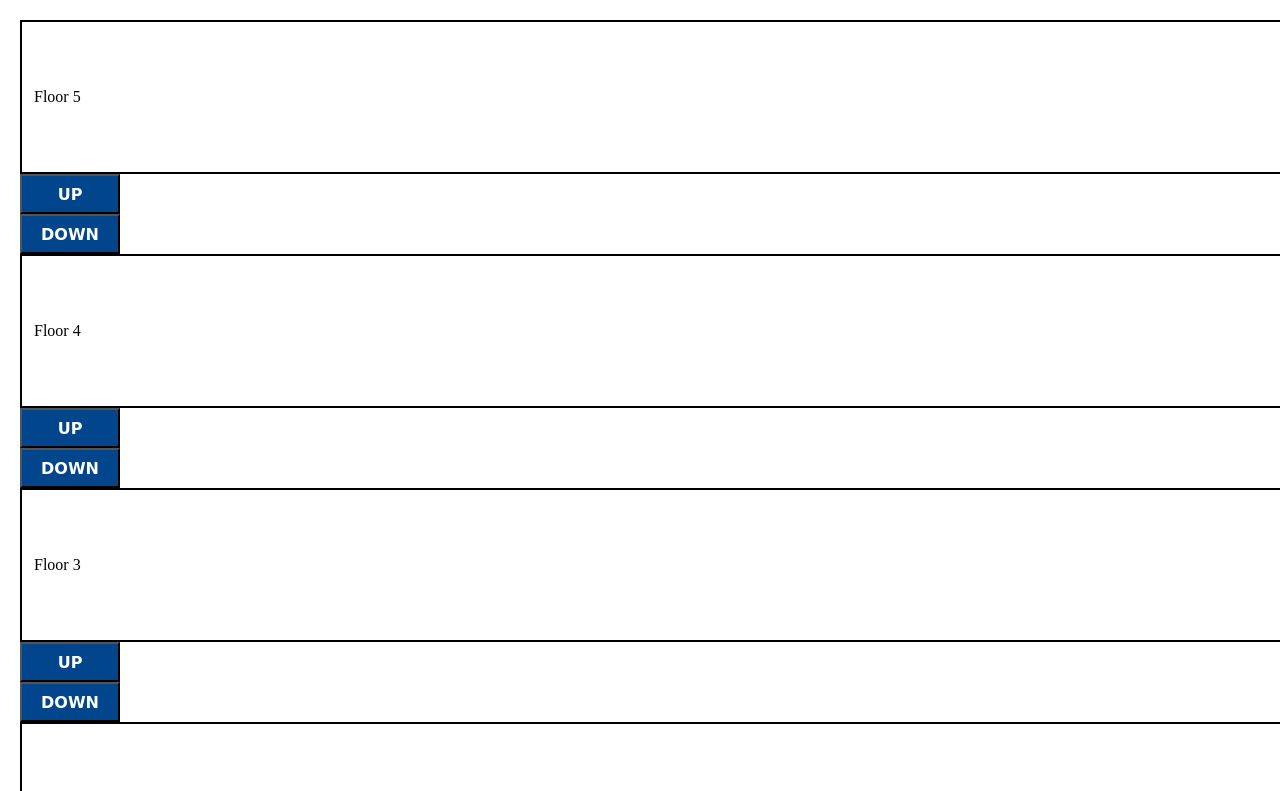
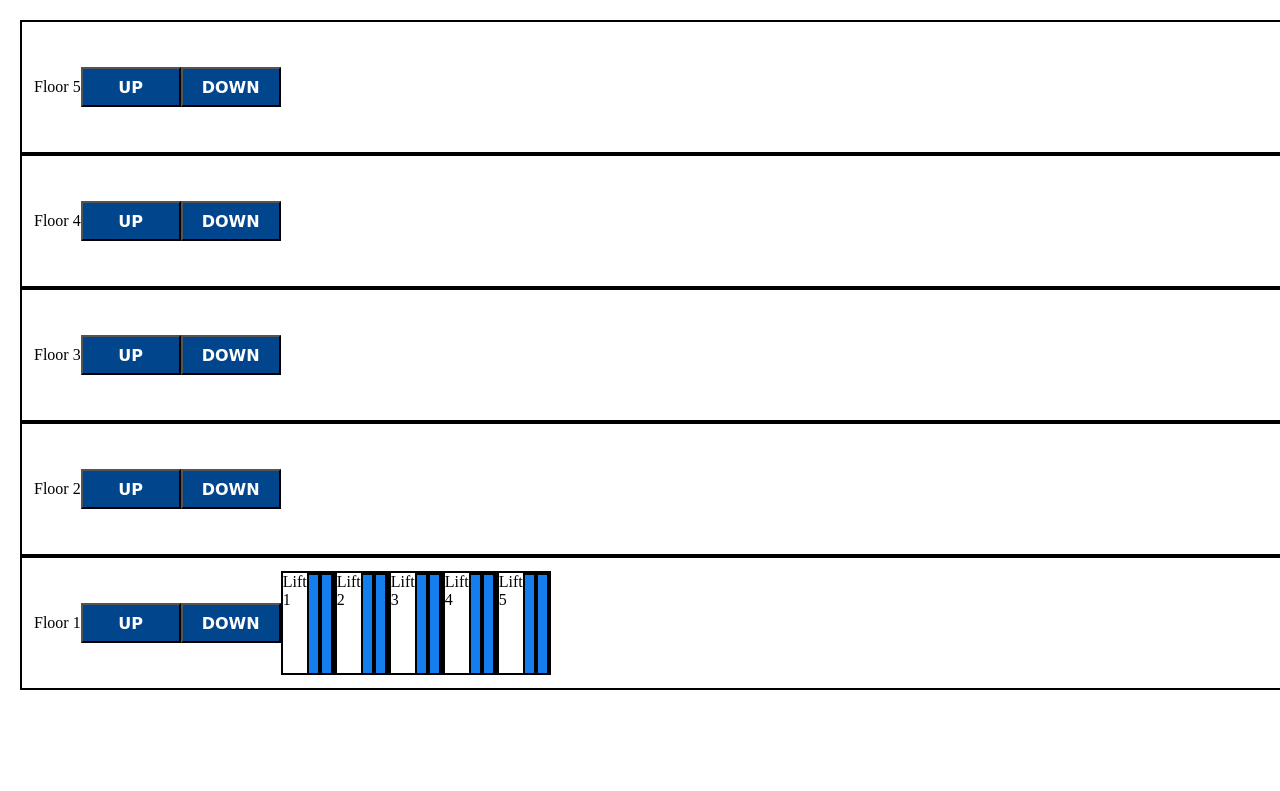
Before and after one commit to DhruvGahoi/Lift-Simulation, a plain HTML site: page index.html in a window 1280 px wide. Both pictures are taken after typing "5", "5" into the empty fields and a click on the button "Submit". Shown: the top 791 px of the page. Drawn offline with Linux system fonts and the light colour scheme; a web font is replaced by a local one.

Commit message:
positioning of lifts

```diff
--- a/index.js
+++ b/index.js
@@ -1,14 +1,16 @@
 const submitBtn = document.getElementById('submitBtn');
 const header = document.getElementById('header');
 
+let lift = [];
+
 const validInput =(numFloors,numLifts)=>{
 if(numLifts > numFloors){
-      alert("No of lifts cannot be greater than number of floors");
-      return false;
+    alert("No of lifts cannot be greater than number of floors");
+    return false;
   }
   else if(numLifts>20 || numFloors>20){
-      alert("Enter value less than or equal to 20");
-      return false;
+    alert("Enter value less than or equal to 20");
+    return false;
   }
   else{
     return true;
@@ -29,29 +31,30 @@ submitBtn.addEventListener('click',()=>{
     let floorContainer = document.createElement("div");
     floorContainer.classList.add("floor-container");
     floorContainer.innerText = "Floor " + floor;
-    floorContainer.setAttribute("id", `floor-${floor}`);
+    floorContainer.setAttribute("id", `floor${floor}`);
     container.appendChild(floorContainer);
 
     let floorButtonUp = document.createElement("button");
     floorButtonUp.classList.add("button-up");
     floorButtonUp.setAttribute("id", `buttonUp-${floor}`);
     floorButtonUp.innerText = "UP"
-    container.appendChild(floorButtonUp);
+    floorContainer.appendChild(floorButtonUp);
 
     let floorButtonDown = document.createElement("button");
     floorButtonDown.classList.add("button-down");
     floorButtonDown.setAttribute("id", `buttonDown-${floor}`);
     floorButtonDown.innerText = "DOWN"
-    container.appendChild(floorButtonDown);
+    floorContainer.appendChild(floorButtonDown);
   }
 
+  let firstFloor = document.querySelector("#floor1");
 
   for (let lift = 1; lift <= numLifts; lift++) {
     let liftContainer = document.createElement("div");
+    liftContainer.className = "lift";
     liftContainer.classList.add("lift-container");
-    liftContainer.className = "lift";
     liftContainer.innerText = "Lift " + lift;
-    container.appendChild(liftContainer);
+    liftContainer.setAttribute("id", `lift${lift}`);
 
     let leftDoor = document.createElement("div");
     leftDoor.classList.add("left-door");
@@ -62,9 +65,40 @@ submitBtn.addEventListener('click',()=>{
     liftContainer.appendChild(leftDoor);
     liftContainer.appendChild(rightDoor);
 
+    firstFloor.appendChild(liftContainer);
   }
 
- header.innerHTML=""
+ header.innerHTML=" ";
  }
+})
 
-})
+// function openDoors(){
+
+//   let leftDoor = document.querySelector(".left-door");
+//   let rightDoor = document.querySelector(".right-door");
+
+//   leftDoor.computedStyleMap.transform = "translateX()"
+//   rightDoor.computedStyleMap.transform = "translateX()"
+
+// }
+
+// function closeDoors(){
+
+//   let leftDoor = document.querySelector(".left-door");
+//   let rightDoor = document.querySelector(".right-door");
+
+//   leftDoor.computedStyleMap.transform = "translateX()"
+//   rightDoor.computedStyleMap.transform = "translateX()"
+
+// }
+
+//To move the lift
+// function moveLift() {
+
+//   //First check whether the lift is free or not
+
+//   liftContainer.style.transform = `translateY()`;
+
+// }
+
+//check the availability of lift
--- a/styles.css
+++ b/styles.css
@@ -1,6 +1,4 @@
-
 @import url('https://fonts.googleapis.com/css2?family=Gabarito&display=swap');
-
 
 :root {
   --font-family: 'Gabarito', cursive;
@@ -11,10 +9,7 @@
   --background-color: #ffffff;
 }
 
-
-
 body {
-
   margin: 20px;
 }
 
@@ -49,41 +44,15 @@ button {
   font-family: var(--font-family);
 }
 
-
-/* .lift {
-    display: flex;
-    position: absolute;
-    height: 100px;
-    width:50px;
-    background-color: navy;
-    overflow: hidden;
-    z-index: 1;
-} */
-
-/* .floor {
-    width: 100%;
-    height: 100px;
-    background-color: yellowgreen;
-    margin: 10px 0.5%;
-    position: relative;
-    z-index: -1;
-} */
-
 .floor-container {
   display: flex;
   align-items: center;
   width: 100%;
-    height: 150px;
+  height: 130px;
   padding-inline: 12px;
   background-color: var(--background-color);
   border: 2px solid black;
 }
-
-/* .lifts {
-    display: flex;
-    flex: 1;
-    justify-content: space-evenly;
-  } */
 
 .lift {
   justify-content: space-evenly;
@@ -91,7 +60,8 @@ button {
   width: 50px;
   height: 100px;
   overflow: hidden;
-    position: absolute;
+  position: relative;
+  justify-content: space-around;
   border: 2px solid black;
 }
 
```
Also changed, not shown: file.txt (added). Lines whose indentation alone changed are shown as unchanged.
